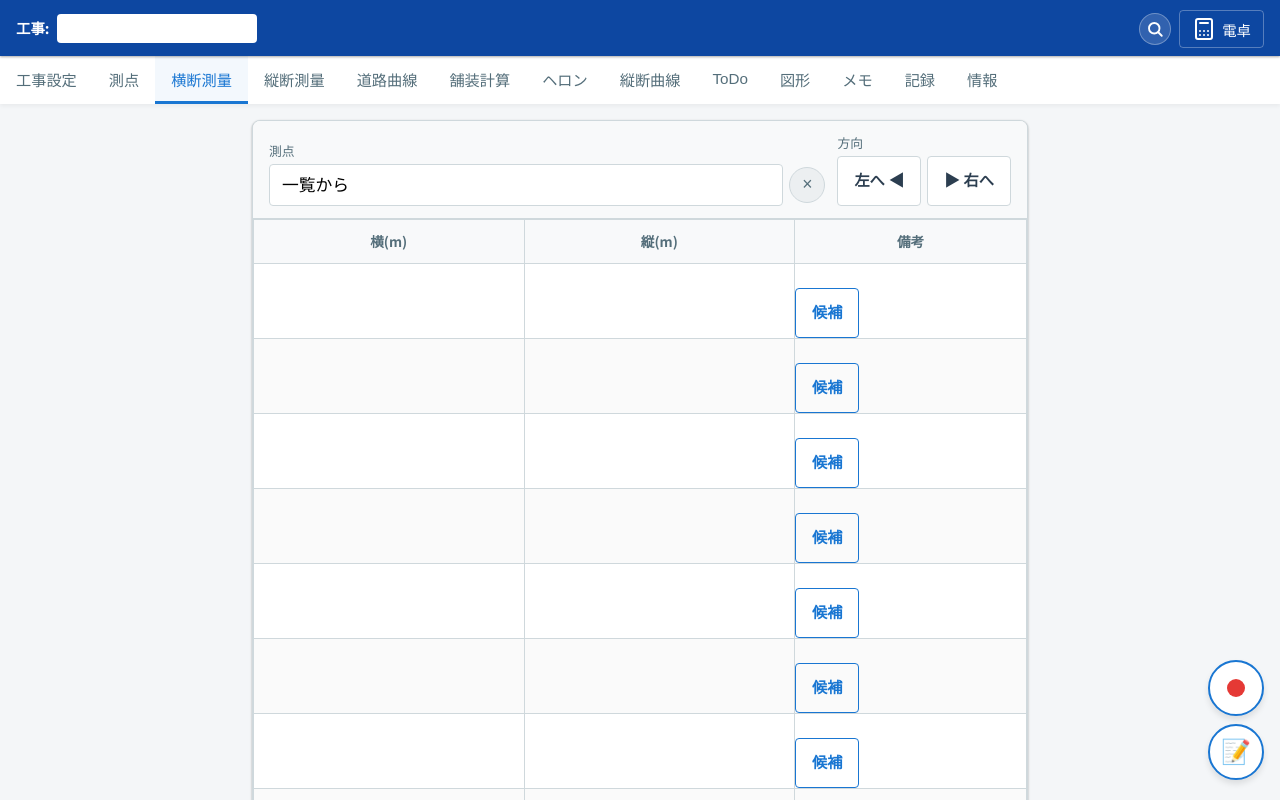
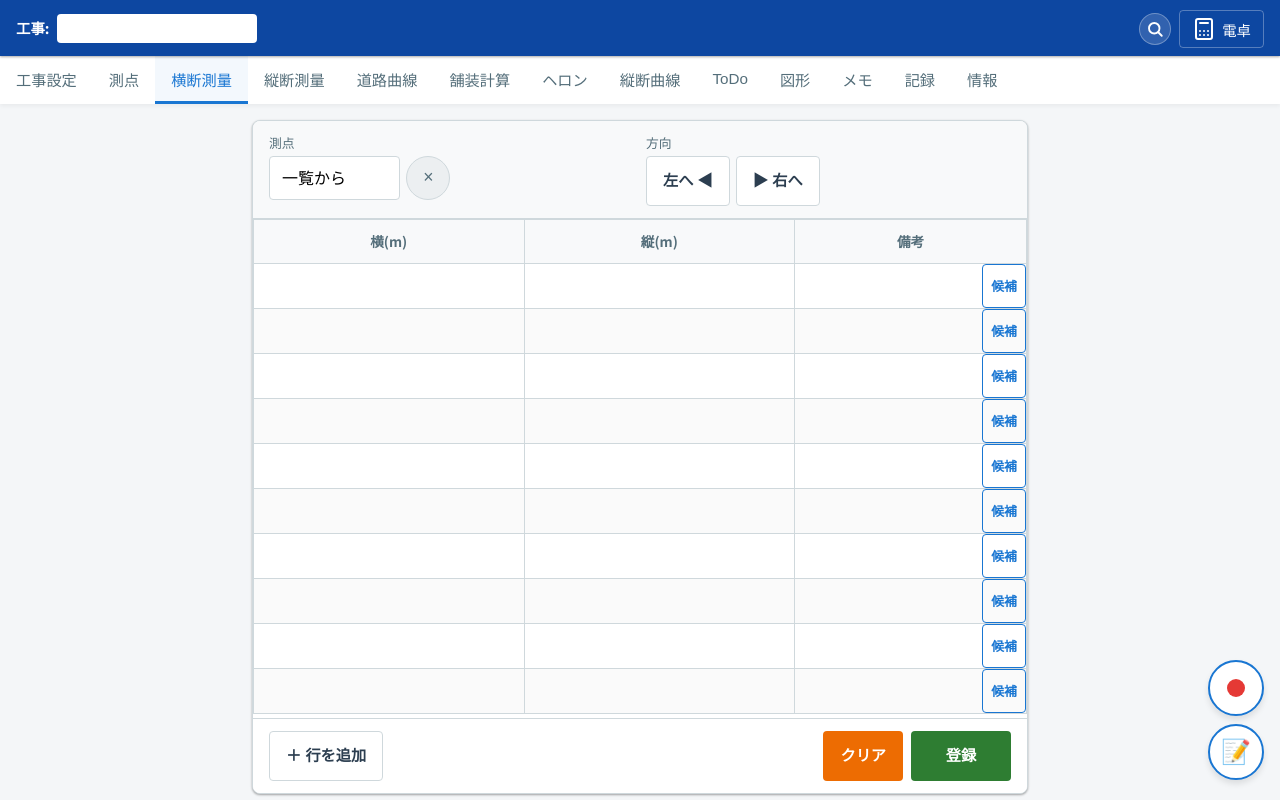
Before and after one commit to matsudoboku/road-tool, a plain HTML site: page index.html in a window 1280 px wide. Both pictures are taken after a click on the button "横断測量". Shown: the top 800 px of the page. Drawn offline with Linux system fonts and the light colour scheme.

Commit message:
Size survey input controls for touch

```diff
--- a/style.css
+++ b/style.css
@@ -411,13 +411,29 @@ input[readonly] {
   flex: 1;
 }
 
-#cross .form-inline-group {
-  align-items: flex-end;
-}
-
-#cross .input-wrapper:first-child {
-  flex: 1.7;
-  min-width: 180px;
+.cross-entry-controls {
+  display: grid;
+  gap: 6px;
+  width: 100%;
+  min-width: 0;
+}
+
+.cross-entry-options {
+  display: flex;
+  flex-wrap: wrap;
+  justify-content: space-between;
+  gap: 8px;
+}
+
+.cross-entry-options .btn,
+#cross .clear-point-btn {
+  min-width: 44px;
+  min-height: 44px;
+}
+
+.cross-entry-error {
+  margin: 0;
+  color: #b71c1c;
 }
 
 .point-select-row {
@@ -427,9 +443,9 @@ input[readonly] {
 }
 
 .point-select-row select {
-  flex: 1;
-  min-height: 42px;
-  font-size: 1.05rem;
+  flex: 0 1 36%;
+  min-height: 44px;
+  font-size: 1rem;
   min-width: 0;
 }
 
@@ -664,7 +680,7 @@ input[readonly] {
 }
 
 .cross-quick-tags .btn {
-  min-height: 36px;
+  min-height: 44px;
   padding: 6px 10px;
 }
 
@@ -678,6 +694,26 @@ input[readonly] {
   border-radius: 8px;
   margin: 4px 0;
   box-shadow: none;
+}
+
+.cross-remark-cell {
+  display: flex;
+  align-items: center;
+  gap: 4px;
+}
+
+.cross-remark-cell .remark-input {
+  flex: 1;
+  min-width: 0;
+  min-height: 44px;
+  padding-inline: 4px;
+}
+
+#crossTable .cross-remark-tags {
+  flex: 0 0 44px;
+  min-height: 44px;
+  padding: 0;
+  font-size: 0.8rem;
 }
 
 #crossTable .cross-quick-tags-row td {
@@ -794,10 +830,6 @@ tfoot td {
 .direction-toggle {
   display: inline-flex;
   gap: 6px;
-}
-
-#cross .input-wrapper:last-child {
-  flex: 0 0 auto;
 }
 
 .cross-direction-toggle .btn-toggle {
```
